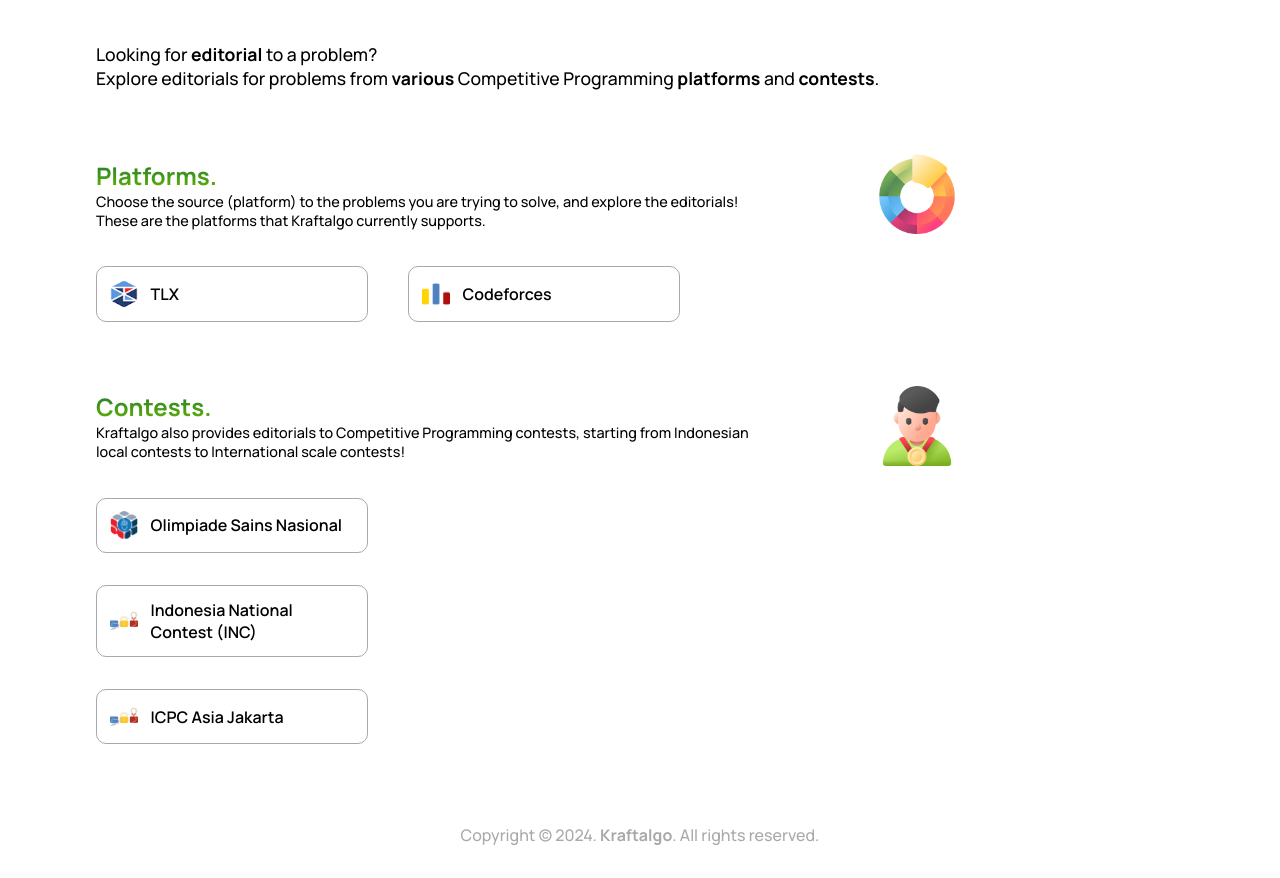
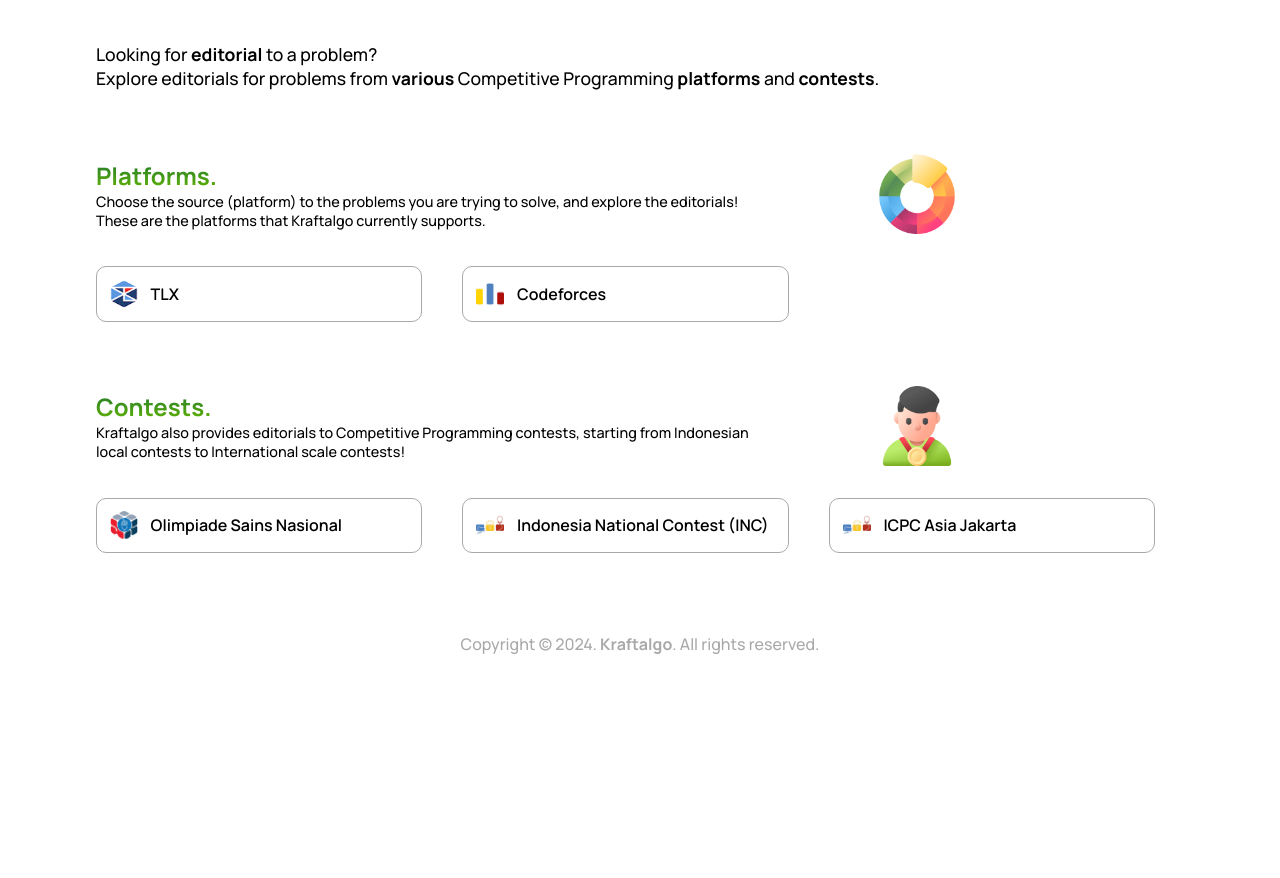
Before and after one commit to evelyn-zhan/kraftalgo, a plain HTML site: page home/index.html in a window 1280 px wide. Shown: the part 191-1069 px from the top of the page. After the commit the page ends 878 px from the top, so only its background shows below. Drawn offline with Linux system fonts and the light colour scheme.

Commit message:
Fix minor mistake

```diff
--- a/assets/styles/home.css
+++ b/assets/styles/home.css
@@ -42,7 +42,7 @@
     align-items: center;
 
     padding: 0.8rem;
-    width: 25%;
+    width: 30%;
 
     border-radius: 10px;
     border: solid 1px #A9A9A9;
@@ -54,13 +54,13 @@
     }
 
     .list-item {
-        width: 30%;
+        width: 50%;
     }
 }
 
 @media screen and (max-width: 800px) {
     .list-item {
-        width: 50%;
+        width: 100%;
     }
 }
 
@@ -72,10 +72,6 @@
     .list {
         flex-flow: column nowrap;
         gap: 1.5rem;
-    }
-
-    .list-item {
-        width: 100%;
     }
 }
 
--- a/home/index.html
+++ b/home/index.html
@@ -72,16 +72,12 @@
                         <img src = "../assets/images/osn-informatika.png" width = "28px" height = "28px">
                         <a href = "/osn">Olimpiade Sains Nasional</a>
                     </div>
-                </div>
 
-                <div class = "contest-list list">
                     <div class = "contest-name list-item">
                         <img src = "../assets/images/icpc.png" width = "28px" height = "28px">
                         <a href = "/inc">Indonesia National Contest (INC)</a>
                     </div>
-                </div>
 
-                <div class = "contest-list list">
                     <div class = "contest-name list-item">
                         <img src = "../assets/images/icpc.png" width = "28px" height = "28px">
                         <a href = "/icpc-asia-jakarta">ICPC Asia Jakarta</a>
```
